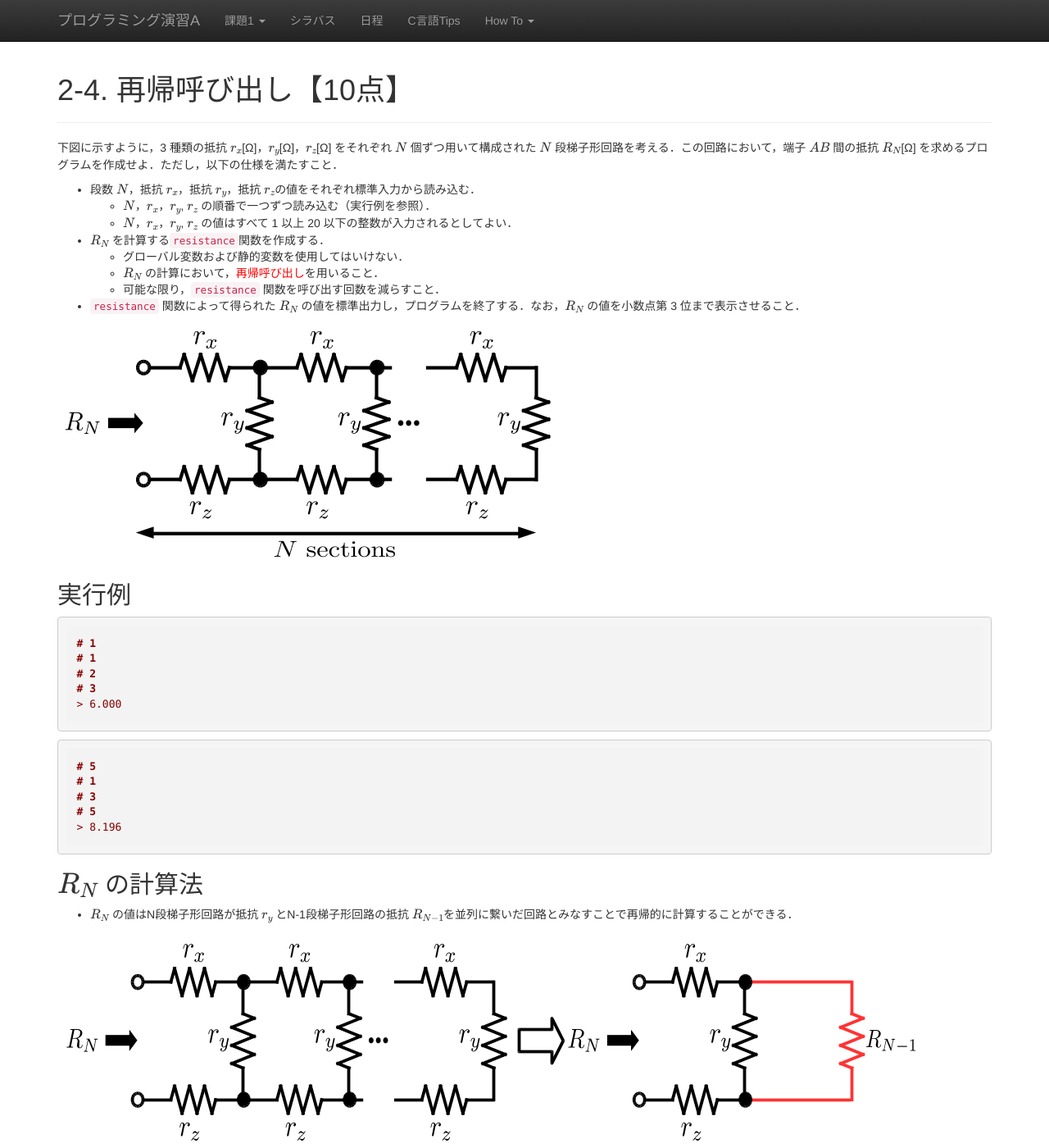
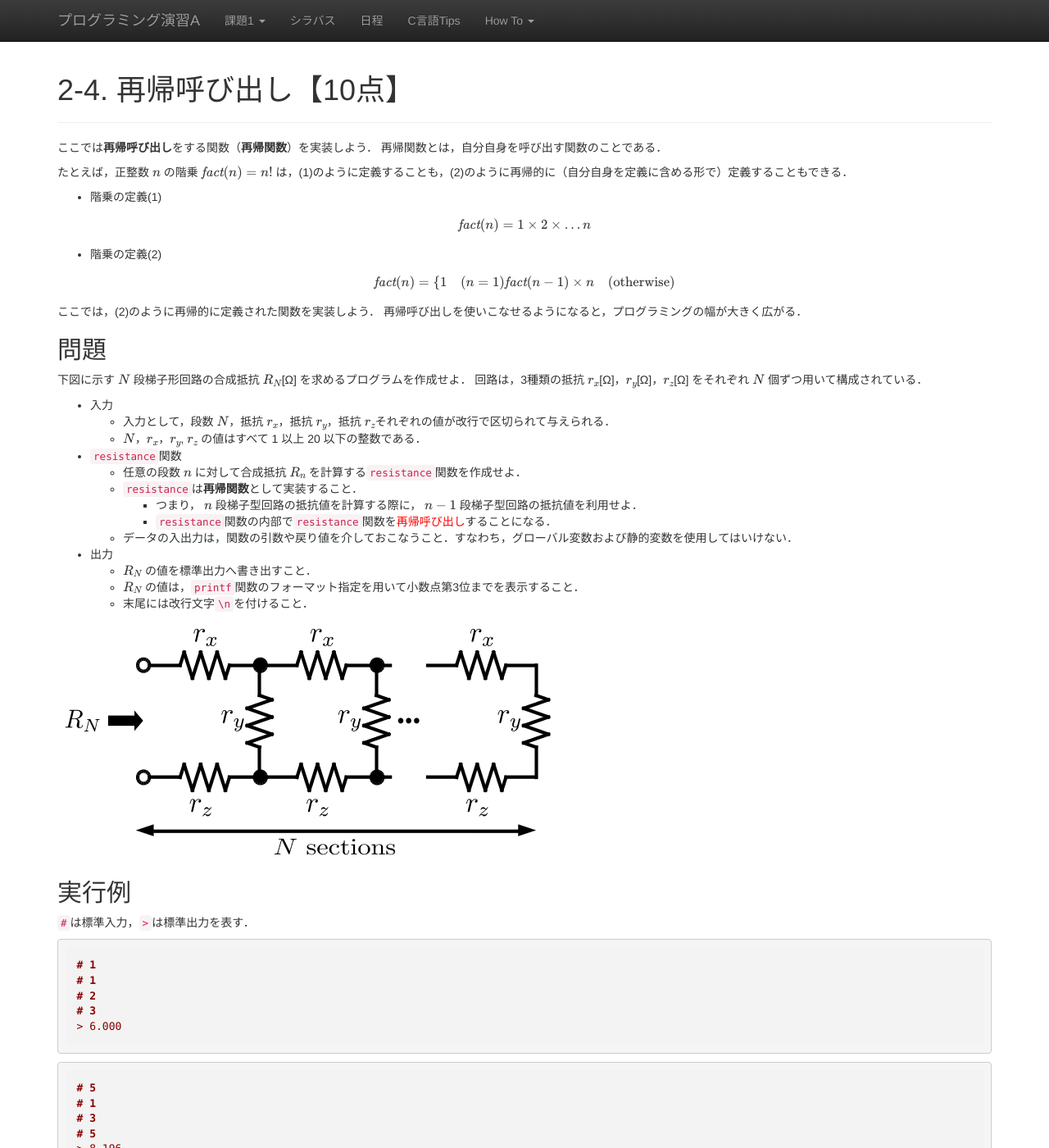
Before and after one commit to ecei-tohoku/ppa-public, a Jekyll site: the page built from kadai2/p24.md, in a window 1280 px wide and 1400 px high. Shown: the whole window at 82% size. Built offline with Jekyll 4.4.1, drawn with Linux system fonts in a browser that asks for light colours; nearby versions of some CDN libraries; formulas are drawn with MathJax 3.

Commit message:
modify: 課題2-4, 問題文全体を修正

````diff
--- a/kadai2/p24.md
+++ b/kadai2/p24.md
@@ -2,20 +2,54 @@
 layout: page
 title: 2-4. 再帰呼び出し【10点】
 ---
-下図に示すように，3 種類の抵抗 $r_x$[Ω]，$r_y$[Ω]，$r_z$[Ω] をそれぞれ $N$ 個ずつ用いて構成された $N$ 段梯子形回路を考える．この回路において，端子 $AB$ 間の抵抗 $R_N$[Ω] を求めるプログラムを作成せよ．ただし，以下の仕様を満たすこと．
 
-- 段数 $N$，抵抗 $r_x$，抵抗 $r_y$，抵抗 $r_z$の値をそれぞれ標準入力から読み込む．
-  - $N$，$r_x$，$r_y$, $r_z$ の順番で一つずつ読み込む（実行例を参照）．
-  - $N$，$r_x$，$r_y$, $r_z$ の値はすべて 1 以上 20 以下の整数が入力されるとしてよい．
-- $R_N$ を計算する`resistance`関数を作成する．
-  - グローバル変数および静的変数を使用してはいけない．
-  - $R_N$ の計算において，<font color="red">再帰呼び出し</font>を用いること．
-  - 可能な限り，`resistance` 関数を呼び出す回数を減らすこと．
-- `resistance` 関数によって得られた $R_N$ の値を標準出力し，プログラムを終了する．なお，$R_N$ の値を小数点第 3 位まで表示させること．
+ここでは**再帰呼び出し**をする関数（**再帰関数**）を実装しよう．
+再帰関数とは，自分自身を呼び出す関数のことである．
+
+たとえば，正整数 $n$ の階乗 $\mathit{fact}(n)=n!$ は，(1)のように定義することも，(2)のように再帰的に（自分自身を定義に含める形で）定義することもできる．
+
+- 階乗の定義(1)
+
+$$
+\mathit{fact}(n) = 1\times 2\times\dots n
+$$
+
+- 階乗の定義(2)
+
+$$
+\mathit{fact}(n) = \begin{cases}
+1 & (n = 1)
+\mathit{fact}(n-1)\times n & (\text{otherwise})
+\end{cases}
+$$
+
+ここでは，(2)のように再帰的に定義された関数を実装しよう．
+再帰呼び出しを使いこなせるようになると，プログラミングの幅が大きく広がる．
+
+## 問題
+
+下図に示す $N$ 段梯子形回路の合成抵抗 $R_N$[Ω] を求めるプログラムを作成せよ．
+回路は，3種類の抵抗 $r_x$[Ω]，$r_y$[Ω]，$r_z$[Ω] をそれぞれ $N$ 個ずつ用いて構成されている．
+
+- 入力
+    - 入力として，段数 $N$，抵抗 $r_x$，抵抗 $r_y$，抵抗 $r_z$それぞれの値が改行で区切られて与えられる．
+    - $N$，$r_x$，$r_y$, $r_z$ の値はすべて 1 以上 20 以下の整数である．
+- `resistance`関数
+    - 任意の段数 $n$ に対して合成抵抗 $R_n$ を計算する`resistance`関数を作成せよ．
+    - `resistance`は**再帰関数**として実装すること．
+        - つまり， $n$ 段梯子型回路の抵抗値を計算する際に， $n-1$ 段梯子型回路の抵抗値を利用せよ．
+        - `resistance`関数の内部で`resistance`関数を<font color="red">再帰呼び出し</font>することになる．
+    - データの入出力は，関数の引数や戻り値を介しておこなうこと．すなわち，グローバル変数および静的変数を使用してはいけない．
+- 出力
+    - $R_N$ の値を標準出力へ書き出すこと．
+    - $R_N$ の値は，`printf`関数のフォーマット指定を用いて小数点第3位までを表示すること．
+    - 末尾には改行文字`\n`を付けること．
 
 ![N段梯子形回路](./circuit1.png "N段梯子形回路")
 
 ## 実行例
+
+`#`は標準入力，`>`は標準出力を表す．
 
 ```
 # 1
@@ -33,7 +67,7 @@ title: 2-4. 再帰呼び出し【10点】
 > 8.196
 ```
 
-## $R_N$ の計算法
+## ヒント：$R_N$ の計算法
 - $R_N$ の値はN段梯子形回路が抵抗 $r_y$ とN-1段梯子形回路の抵抗 $R_{N-1}$を並列に繋いだ回路とみなすことで再帰的に計算することができる．
 
 ![N段梯子形回路](./circuit2.png "N段梯子形回路での抵抗 $R_N$ と 抵抗$R_{N-1}$ の関係")
````
